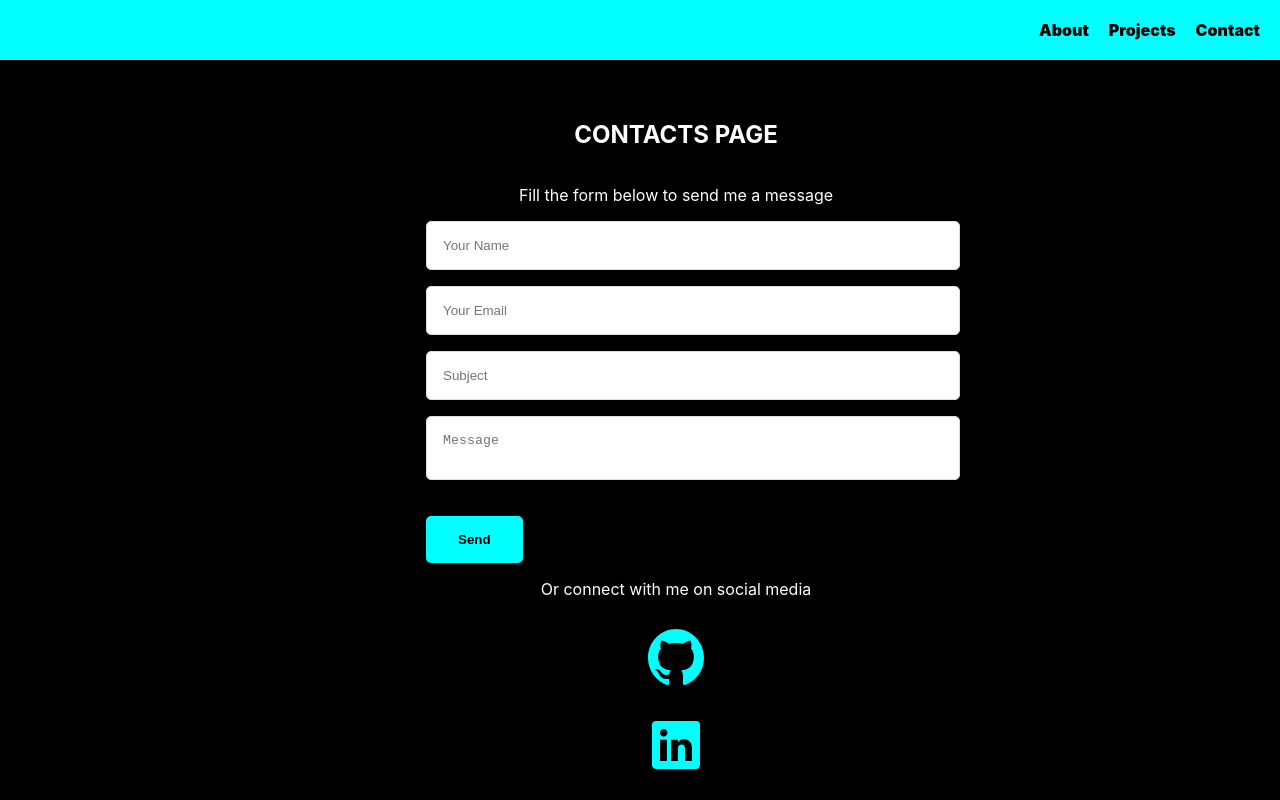
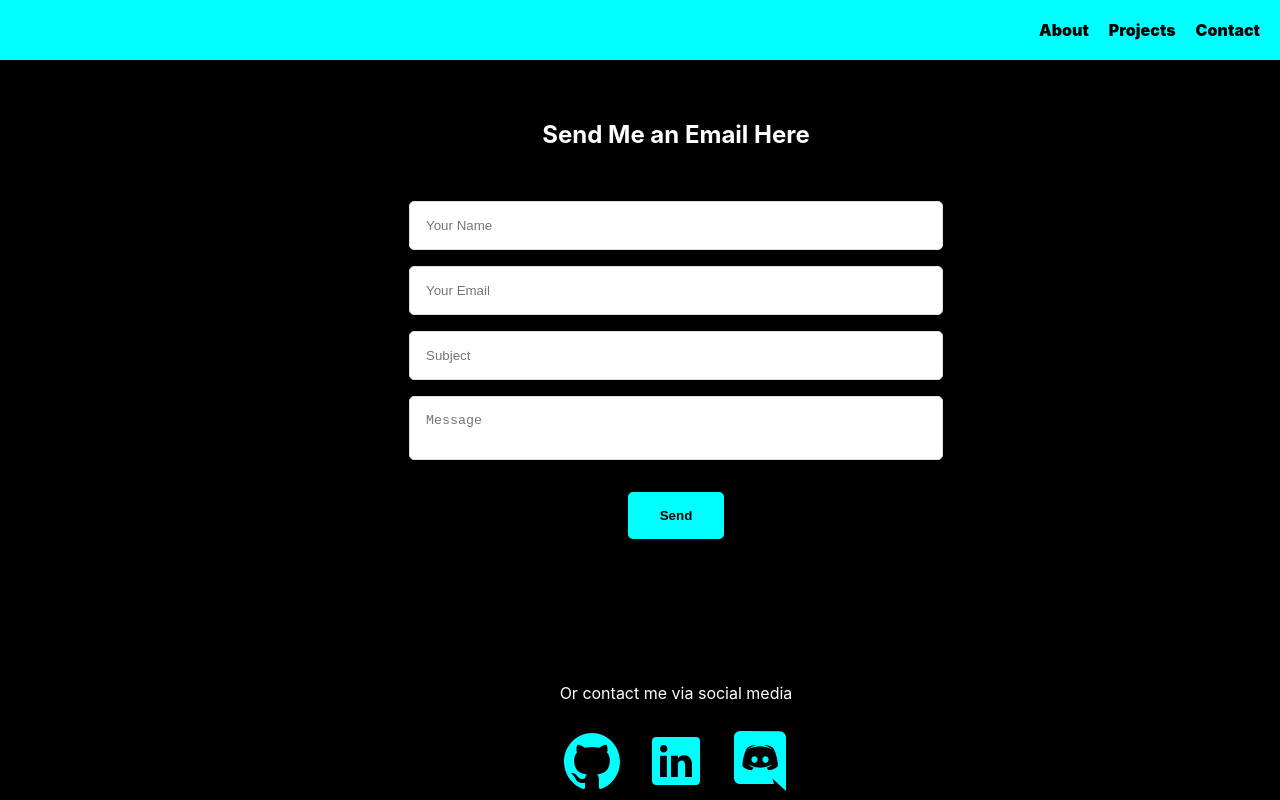
Before and after one commit to Mastt0/DevPortfolio, a React (Create React App) app: page /contact in a window 1280 px wide. Built offline with nearby package versions, Linux system fonts and the light colour scheme.

Commit message:
Updated contact page, and started creating basic layout for project page

```diff
--- a/src/components/Contact.js
+++ b/src/components/Contact.js
@@ -1,6 +1,7 @@
 import React from "react";
 import styled from "styled-components";
 import { IoLogoGithub, IoLogoLinkedin } from "react-icons/io";
+import { IoLogoDiscord } from "react-icons/io5";
 
 const ContactContainer = styled.div`
   display: flex;
@@ -24,8 +25,13 @@ const SocialLink = styled.a`
 `;
 
 const Form = styled.form`
+  display: flex;
+  flex-direction: column;
+  align-items: center; // This will center the button horizontally
+  justify-content: space-between; // This will push the button to the bottom
   width: 100%;
   max-width: 500px;
+  height: 100%;
 `;
 
 const Input = styled.input`
@@ -59,11 +65,26 @@ const Button = styled.button`
   cursor: pointer;
 `;
 
+const IconContainer = styled.div`
+  display: flex;
+  flex-direction: row;
+  justify-content: center;
+  align-items: center;
+`;
+
+const PTagIconContainer = styled.div`
+  display: flex;
+  flex-direction: row;
+  justify-content: center;
+  align-items: center;
+  margin-top: 8em;
+`;
+
 const Contact = () => {
   return (
     <ContactContainer>
-      <h2>CONTACTS PAGE</h2>
-      <p>Fill the form below to send me a message</p>
+      <h2>Send Me an Email Here</h2>
+      <p></p>
 
       <Form action="https://formspree.io/YourFormspreeIDHere" method="POST">
         <Input type="text" name="name" placeholder="Your Name" />
@@ -72,14 +93,20 @@ const Contact = () => {
         <Textarea name="message" placeholder="Message"></Textarea>
         <Button type="submit">Send</Button>
       </Form>
-
-      <p>Or connect with me on social media</p>
+      <PTagIconContainer>
+        <p>Or contact me via social media</p>
+      </PTagIconContainer>
+      <IconContainer>
         <SocialLink href="#">
           <IoLogoGithub style={{ color: "Cyan", fontSize: "4em" }} />
         </SocialLink>
         <SocialLink href="#">
           <IoLogoLinkedin style={{ color: "cyan", fontSize: "4em" }} />
         </SocialLink>
+        <SocialLink href="#">
+          <IoLogoDiscord style={{ color: "cyan", fontSize: "4em" }} />
+        </SocialLink>
+      </IconContainer>
     </ContactContainer>
   );
 };
--- a/src/components/Projects.js
+++ b/src/components/Projects.js
@@ -1,12 +1,60 @@
 import React from "react";
+import styled from "styled-components";
 
-const Projects = () => {
+const PageTitle = styled.div`
+  margin-top: 80px;
+  padding: 20px;
+  border: 1px solid #ccc;
+`;
+
+const ProjectContainer = styled.div`
+  margin: 20px;
+  padding: 20px;
+  border: 1px solid #ccc;
+`;
+
+const ProjectTitle = styled.h2`
+  font-size: 1.5em;
+`;
+
+const ProjectImage = styled.img`
+  width: 100%;
+  height: auto;
+`;
+
+const ProjectDescription = styled.p`
+  font-size: 1em;
+`;
+
+const ProjectLink = styled.a`
+  display: inline-block;
+  margin-top: 10px;
+  color: #007bff;
+  text-decoration: none;
+`;
+
+const ProjectSkills = styled.p`
+  margin-top: 10px;
+  font-size: 0.9em;
+  color: #333;
+`;
+
+function Projects() {
   return (
     <div>
-      <h2>PROJECTS PAGE</h2>
-      <p>Some text can go here</p>
+      <PageTitle>My Portfolio</PageTitle>
+      <ProjectContainer>
+        <ProjectTitle>Project Title</ProjectTitle>
+        <ProjectImage src="project-image.jpg" alt="project image" />
+        <ProjectDescription>
+          This is a brief description of the project.
+        </ProjectDescription>
+        <ProjectLink href="project-link">View Project</ProjectLink>
+        <ProjectSkills>HTML, CSS, JavaScript</ProjectSkills>
+      </ProjectContainer>
+      {/* Repeat for other projects */}
     </div>
   );
-};
+}
 
 export default Projects;
```
Lines whose indentation alone changed are shown as unchanged.
